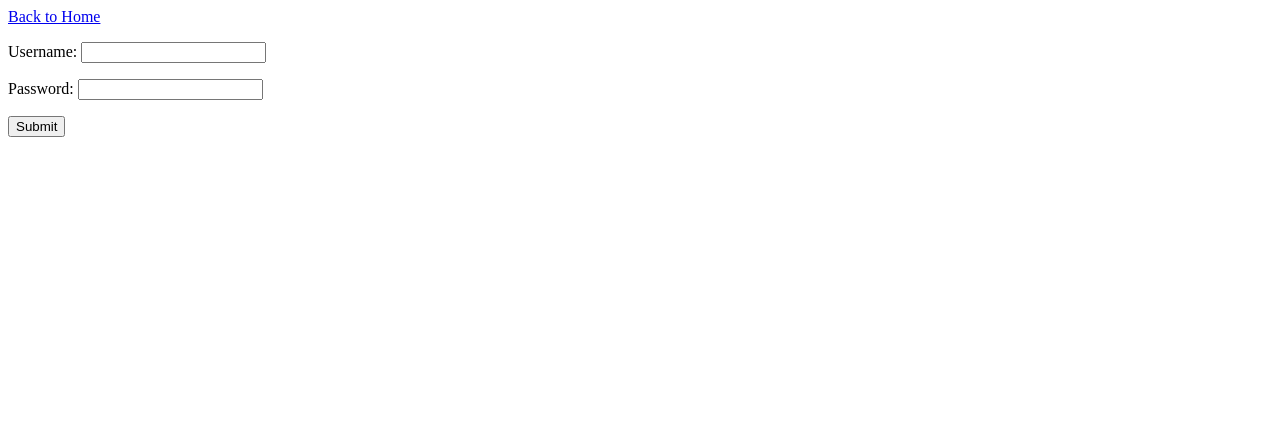
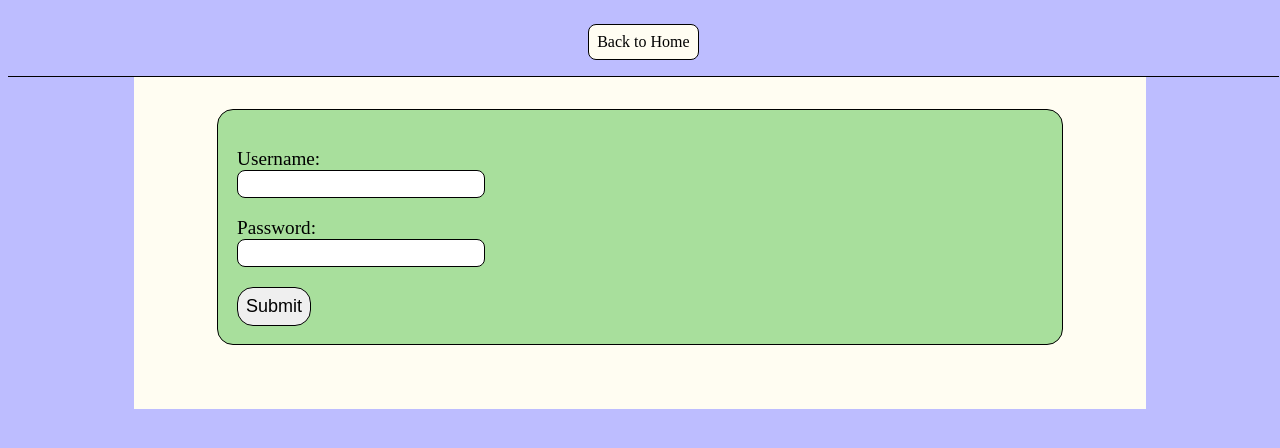
Before and after one commit to limiajayi/Actual-NEA, a Django app: page /home/login/ in a window 1280 px wide. Shown: the top 448 px of the page. Run offline with Django 4.2, Linux system fonts and the light colour scheme.

Commit message:
Even more styling.

```diff
--- a/VisualizeMaths/home/templates/home/login.html
+++ b/VisualizeMaths/home/templates/home/login.html
@@ -1,13 +1,16 @@
 {% extends 'home/base.html' %}
+{% load static %}
 {% block title %}
 Login
 {% endblock %}
 
 {% block content %}
+<nav>
+    <a href="{% url 'home' %}">Back to Home</a>
+</nav>
 
-<a href="{% url 'home' %}">Back to Home</a>
-
-<form action="" method="post">
+<div id="content">
+<form action="" method="post" id="login-form">
 
     {% csrf_token %}
     {{ form.as_p }}
@@ -22,5 +25,6 @@ Login
 
     <button type="submit">Submit</button>
 </form>
-
+</div>
+<link rel="stylesheet" href="{% static 'students/homeapp.css' %}">
 {% endblock %}
--- /dev/null
+++ b/VisualizeMaths/students/static/students/homeapp.css
@@ -0,0 +1,80 @@
+body {
+    background-color: rgb(189, 189, 255);
+    display: flex;
+    flex-direction: column;
+}
+
+a {
+    text-decoration: none;
+    background-color: rgb(255, 253, 242);
+    color: black;
+    padding: 0.5rem;
+    border: 1px solid black;
+    border-radius: 0.5rem;
+    margin: auto;
+}
+
+#content {
+    background-color: rgb(255, 253, 242);
+    width: 75%;
+    height: 100%;
+    margin: auto;
+    justify-content: flex-end;
+    padding: 2rem;
+    padding-bottom: 4rem;
+}
+
+nav {
+    display: flex;
+    justify-content: left;
+    border-bottom: 1.5px solid black;
+    padding: 1rem;
+    width: 98%;
+    background-color: rgb(189, 189, 255);
+}
+
+nav p {
+    margin: auto;
+    font-size: large;
+}
+
+form {
+    background-color: rgb(168, 223, 156);
+    font-size: larger;
+    margin: auto;
+    width: 85%;
+    padding: 2%;
+    border-radius: 1rem;
+    border: 1.5px solid black;
+}
+
+form .sign-up-field {
+    width: 30%;
+    height: 1.5rem;
+    border: 1.2px solid black;
+    border-radius: 0.5rem;
+}
+
+form:hover {
+    transition-duration: 450ms;
+    transform: translate(4px, 4px);
+    filter: drop-shadow(-18px 18px 0px rgb(0, 0, 0));
+}
+
+form .login-field {
+    width: 30%;
+    height: 1.5rem;
+    border: 1.2px solid black;
+    border-radius: 0.5rem;
+}
+
+form label {
+    display: block;
+}
+
+button {
+    border-radius: 1rem;
+    font-size: large;
+    padding: 0.5rem;
+    border: 1.2px solid black;
+}
```
Also changed, not shown: VisualizeMaths/home/templates/home/homepage.html (+5 -5 lines), VisualizeMaths/home/templates/home/signup.html (+9 -2 lines), VisualizeMaths/students/static/students/more.css (deleted, +0 -8 lines), VisualizeMaths/students/static/students/style.css (+28 -2 lines), VisualizeMaths/db.sqlite3.
